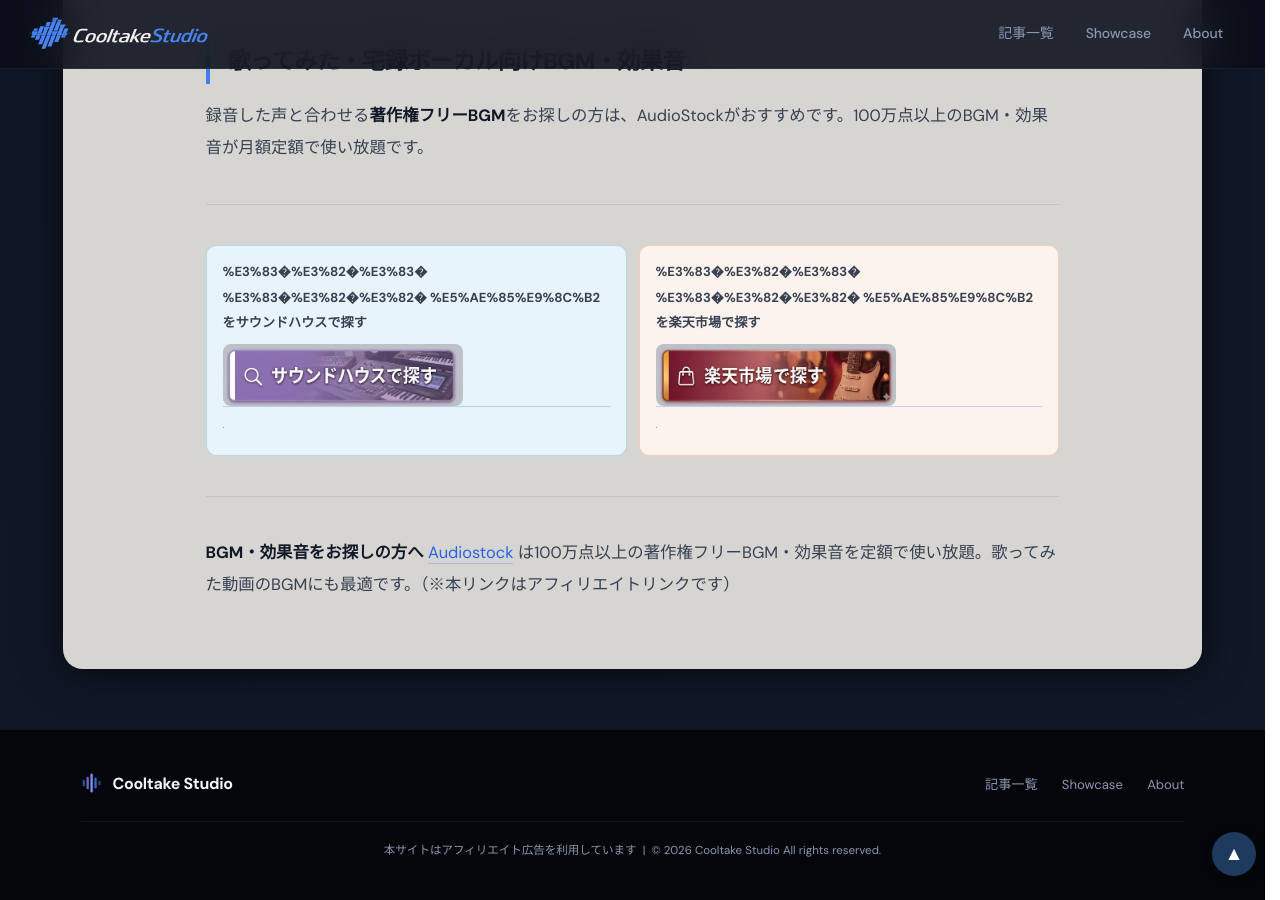
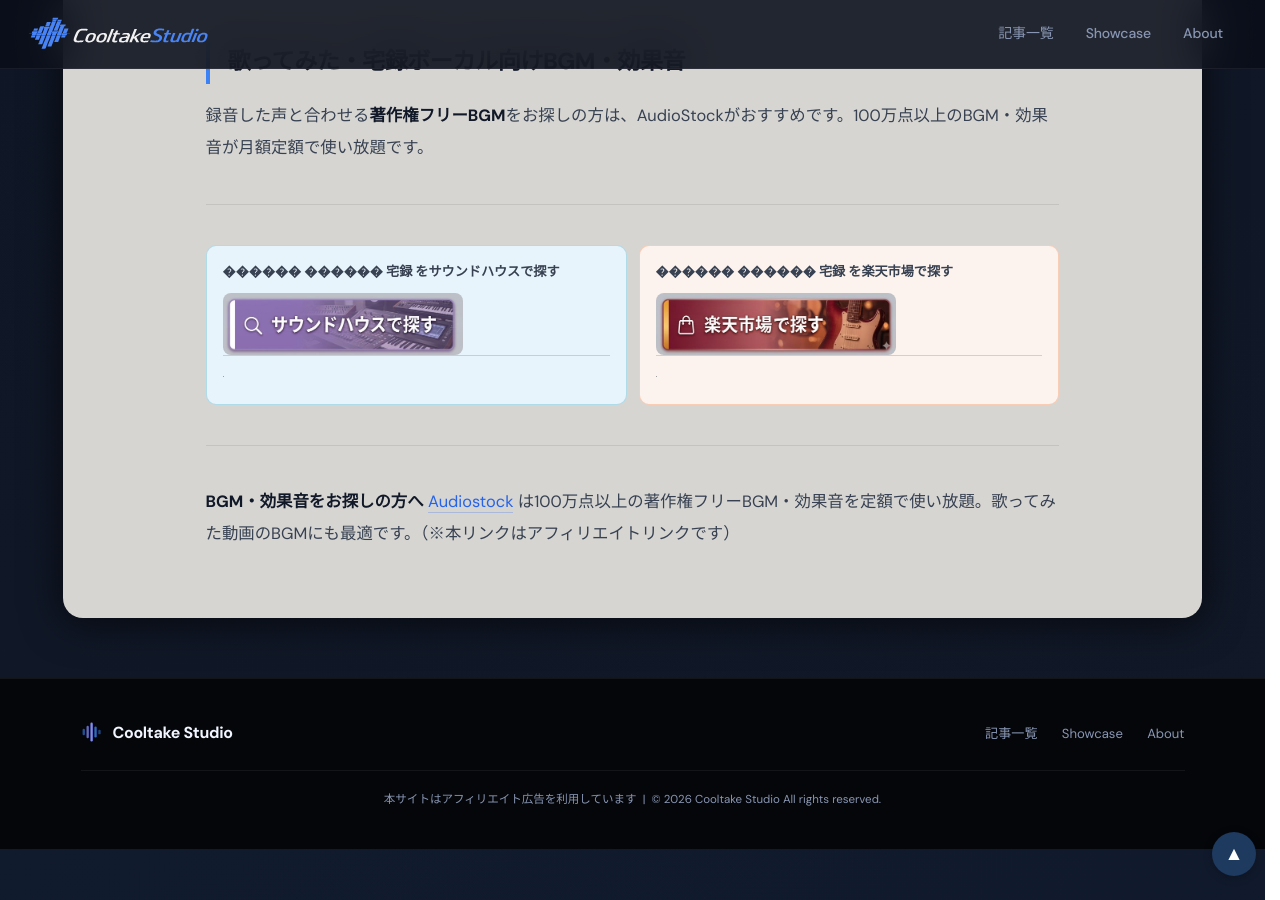
Before and after one commit to cooltake/cooltake-staging, a Jekyll site: the page built from _posts/2026-05-24-vocal-recording-guide.md, in a window 1280 px wide and 900 px high, scrolled down 4260 px. Built offline with Jekyll 4.4.1, drawn with Linux system fonts in a browser that asks for light colours; some web fonts are replaced; grey boxes are pictures that could not be loaded.

Commit message:
fix: decode URL-encoded keyword labels in shop buttons

```diff
--- a/_posts/2026-05-24-vocal-recording-guide.md
+++ b/_posts/2026-05-24-vocal-recording-guide.md
@@ -114,12 +114,12 @@
 
 <div style="display:flex;gap:.75rem;margin:2rem 0;">
 <div style="flex:1;padding:.8rem 1rem 1rem;background:#e8f4fb;border-radius:10px;border:1px solid rgba(8,145,178,.25);">
-<p style="margin:0 0 .5rem;color:#374151;font-size:.82rem;font-weight:bold;">%E3%83�%E3%82�%E3%83� %E3%83�%E3%82�%E3%82� %E5%AE%85%E9%8C%B2 をサウンドハウスで探す</p>
+<p style="margin:0 0 .5rem;color:#374151;font-size:.82rem;font-weight:bold;">������ ������ 宅録 をサウンドハウスで探す</p>
 <a href="https://h.accesstrade.net/sp/cc?rk=01001xqc00os63&url=https%3A%2F%2Fwww.soundhouse.co.jp%2Fsearch%2Findex%2F%3Fsearch_all%3D%25E3%2583%9C%25E3%2582%AB%25E3%2583%AB%2B%25E3%2583%9E%25E3%2582%A4%25E3%2582%AF%2B%25E5%25AE%2585%25E9%258C%25B2" rel="nofollow" referrerpolicy="no-referrer-when-downgrade" style="display:block;text-decoration:none;"><img src="/assets/images/btn-soundhouse.jpg" alt="サウンドハウスで探す" width="240" style="height:auto;border-radius:8px;display:block;"></a>
 <img src="https://h.accesstrade.net/sp/rr?rk=01001xqc00os63" width="1" height="1" border="0" alt="" loading="lazy">
 </div>
 <div style="flex:1;padding:.8rem 1rem 1rem;background:#fdf3ee;border-radius:10px;border:1px solid rgba(234,88,12,.25);">
-<p style="margin:0 0 .5rem;color:#374151;font-size:.82rem;font-weight:bold;">%E3%83�%E3%82�%E3%83� %E3%83�%E3%82�%E3%82� %E5%AE%85%E9%8C%B2 を楽天市場で探す</p>
+<p style="margin:0 0 .5rem;color:#374151;font-size:.82rem;font-weight:bold;">������ ������ 宅録 を楽天市場で探す</p>
 <a href="https://hb.afl.rakuten.co.jp/hgc/0b15ddc7.28c5c9ed.0b15ddc8.5d23dd4d/?pc=https%3A%2F%2Fsearch.rakuten.co.jp%2Fsearch%2Fmall%2F%25E3%2583%9C%25E3%2582%AB%25E3%2583%AB%2B%25E5%25AE%2585%25E9%258C%25B2%2B%25E3%2583%9E%25E3%2582%A4%25E3%2582%AF%2F" rel="nofollow" referrerpolicy="no-referrer-when-downgrade" style="display:block;text-decoration:none;"><img src="/assets/images/btn-rakuten.jpg" alt="楽天市場で探す" width="240" style="height:auto;border-radius:8px;display:block;"></a>
 <img src="//i.moshimo.com/af/i/impression?a_id=5565352&amp;p_id=54&amp;pc_id=54&amp;pl_id=616" width="1" height="1" style="border:none;" alt="" loading="lazy">
 </div>
```
